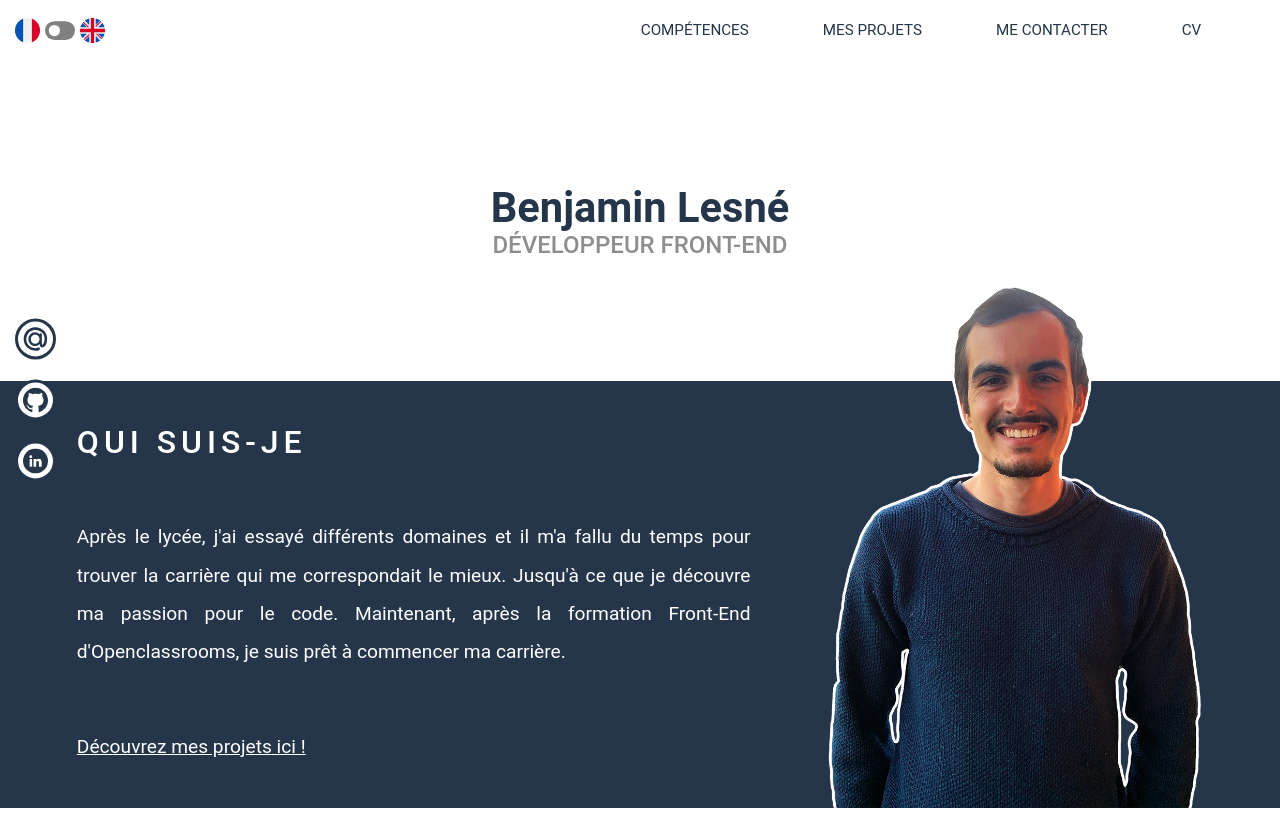
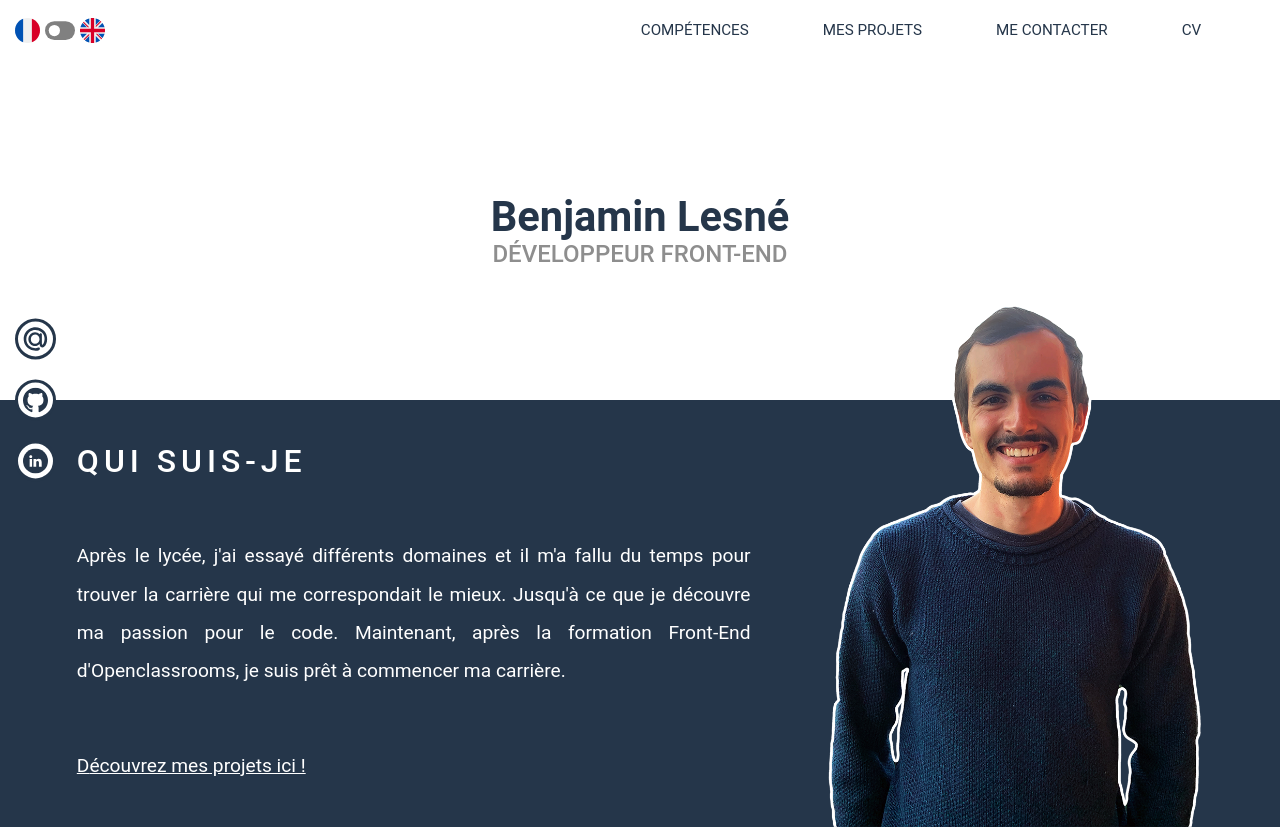
Before and after one commit to BenjaminLesne/Portfolio_03012022, a React (Create React App) app: page / in a window 1280 px wide. Shown: the top 829 px of the page. Built offline with nearby package versions, Linux system fonts and the light colour scheme.

Commit message:
still working on hero height update.

```diff
--- a/src/Components/Hero/Hero.css
+++ b/src/Components/Hero/Hero.css
@@ -3,9 +3,10 @@
 .Hero {
   display: flex;
   align-items: center;
-  max-height: 320px;
+  /* max-height: 320px; */
   width: 100%;
-  height: calc(100vw / 3);
+  /* height: calc(100vw / 3); */
+  height: calc(50vh - 61px);
 }
 
 .Hero__text-wrapper {
```
